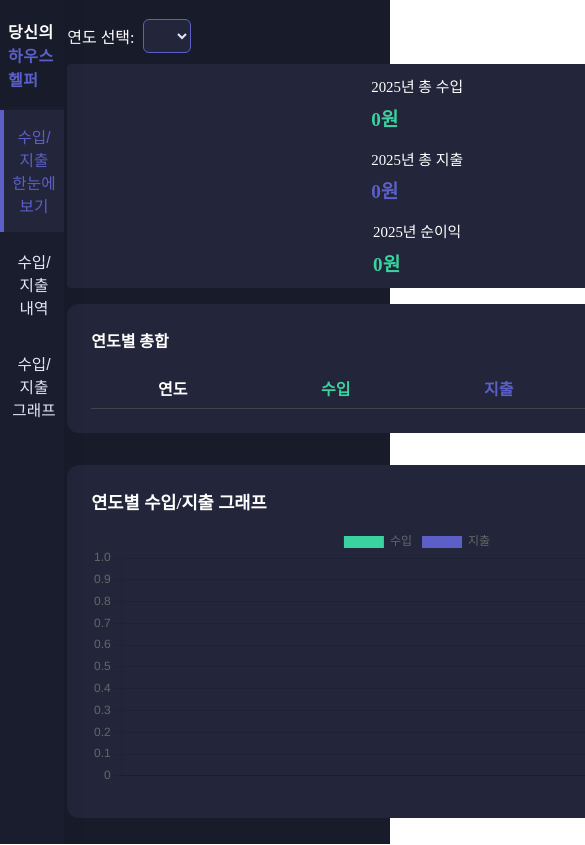
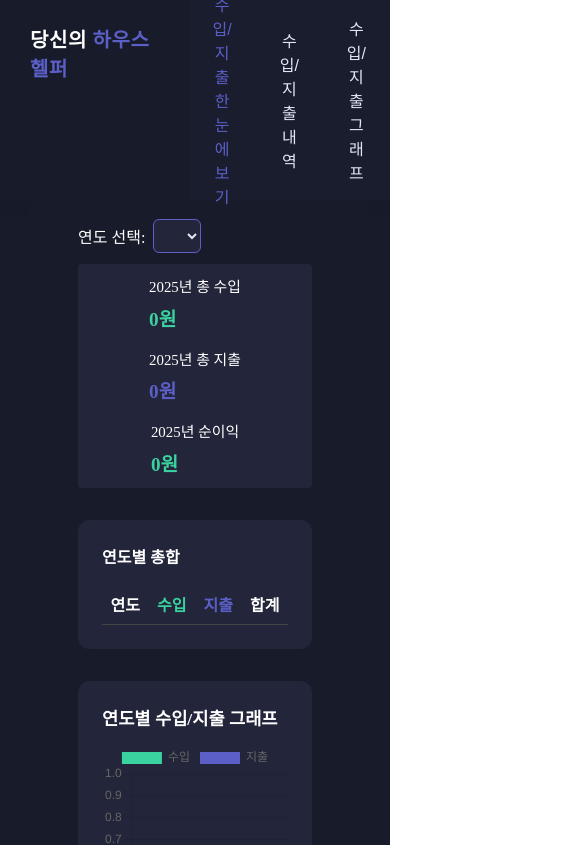
Before and after one commit to uranny/YourHouseHelper, a React (Vite) app: page / in a window 390 px wide. Shown: the top 845 px of the page, 585 px wide, since content can reach past the window. Built offline with nearby package versions, Linux system fonts and the light colour scheme.

Commit message:
fix : 반응형 ui 추가

```diff
--- a/index.html
+++ b/index.html
@@ -6,7 +6,7 @@
     <meta name="viewport" content="width=device-width, initial-scale=1.0" />
     <title>당신의 하우스 헬퍼</title>
     <style>
-      body {
+      body, #root {
         margin: 0;
       }
     </style>
--- a/src/App.jsx
+++ b/src/App.jsx
@@ -1,14 +1,25 @@
 import React from 'react';
+// 스타일 컴포넌트 임포트
 import * as S from './styled';
+// 상단 바 컴포넌트
 import TopBar from './components/TopBar/TopBar';
+// 총 수입/지출/합계 박스
 import TotalBox from './components/TotalBox/TotalBox';
+// 수입/지출 내역 입력 폼
 import RecordInput from './components/RecordInput/RecordInput';
+// 수입/지출 내역 테이블
 import RecordTable from './components/RecordTable/RecordTable';
+// 그래프 시각화 박스
 import GraphBox from './components/GraphBox/GraphBox';
+// 가계부 데이터 상태 및 로직 훅
 import { useAccountBook } from './hooks/useAccountBook';
+// 대시보드 요약 컴포넌트
 import DashboardSummary from './components/DashboardSummary/DashboardSummary';
+// 연도별 그래프 컴포넌트
 import YearlyGraph from './components/YearlyGraph/YearlyGraph';
+// 대시보드 하단 테이블
 import DashboardTable from './components/DashboardTable/DashboardTable';
+// Chart.js 등록 (그래프 그리기용)
 import {
   Chart as ChartJS,
   CategoryScale,
@@ -18,16 +29,18 @@ import {
   Tooltip,
   Legend
 } from 'chart.js';
+// 차트 요소 등록
 ChartJS.register(CategoryScale, LinearScale, BarElement, Title, Tooltip, Legend);
 
+// 수입/지출 카테고리 매핑 객체
 const CATEGORIES = {
   INCOME: '수입',
   EXPENSE: '지출',
 };
 
 function App() {
+  // useAccountBook 훅에서 모든 상태와 핸들러 불러오기
   const {
-    // 모든 상태와 핸들러, 데이터
     NAV_ITEMS, tab, setTab,
     selectedYear, setSelectedYear, selectedMonth, setSelectedMonth,
     yearRange, monthRange,
@@ -41,25 +54,27 @@ function App() {
     records,
   } = useAccountBook();
 
-  // UI만 남김 (기존과 동일)
+  // 실제 UI 렌더링
   return (
-    <S.Layout>
-      <S.Sidebar>
-        <S.SidebarLogo>당신의 <span style={{color:'#5b5fc7'}}>하우스 헬퍼</span></S.SidebarLogo>
-        <S.SidebarMenu>
+    <S.Layout> {/* 전체 레이아웃 */}
+      <S.Sidebar> {/* 사이드바 */}
+        <S.SidebarLogo>
+          당신의 <span style={{color:'#5b5fc7'}}>하우스 헬퍼</span>
+        </S.SidebarLogo>
+        <S.SidebarMenu> {/* 메뉴 목록 */}
           {NAV_ITEMS.map(item => (
             <S.SidebarItem key={item.key}>
-              <S.SidebarLink $active={tab===item.key} onClick={()=> setTab(item.key)}>
+              <S.SidebarLink $active={tab === item.key} onClick={() => setTab(item.key)}>
                 {item.label}
               </S.SidebarLink>
             </S.SidebarItem>
           ))}
         </S.SidebarMenu>
       </S.Sidebar>
-      <S.Main>
+      <S.Main> {/* 메인 영역 */}
         <S.MainContent>
-          {
-            tab !== 'dashboard' && (
+          {/* 대시보드 외의 탭일 때만 상단바 및 총합 박스 보여줌 */}
+          {tab !== 'dashboard' && (
             <>
               <TopBar
                 selectedYear={selectedYear}
@@ -74,14 +89,17 @@ function App() {
                 totalExpense={totalExpense}
                 totalNet={totalNet}
               />
-            </>)
-          }
+            </>
+          )}
 
+          {/* 대시보드 탭일 경우 */}
           {tab === 'dashboard' && (
             <>
               {/* 연도 선택 드롭다운 */}
               <S.DashboardYearSelectBar>
-                <label htmlFor="dashboard-year-select" style={{ color: '#fff', fontWeight: 500 }}>연도 선택:</label>
+                <label htmlFor="dashboard-year-select" style={{ color: '#fff', fontWeight: 500 }}>
+                  연도 선택:
+                </label>
                 <S.Select
                   id="dashboard-year-select"
                   value={dashboardYear}
@@ -92,12 +110,19 @@ function App() {
                   ))}
                 </S.Select>
               </S.DashboardYearSelectBar>
-              {/* 선택 연도 요약 */}
-              <DashboardSummary year={dashboardYear} income={getYearSummary(dashboardYear).income} expense={getYearSummary(dashboardYear).expense} net={getYearSummary(dashboardYear).net} />
-              {/* 연도별 총합 표 */}
-              <div style={{ background: '#23263a', borderRadius: 12, padding: '1.5em', marginBottom: '2em' }}>
+
+              {/* 선택된 연도에 대한 요약 박스 */}
+              <DashboardSummary
+                year={dashboardYear}
+                income={getYearSummary(dashboardYear).income}
+                expense={getYearSummary(dashboardYear).expense}
+                net={getYearSummary(dashboardYear).net}
+              />
+
+              {/* 연도별 총합 테이블 */}
+              <div style={{ background: '#23263a', borderRadius: 12, padding: '1.5em', marginBottom: '2em', overflowX: 'auto'  }}>
                 <div style={{ color: '#fff', fontWeight: 600, marginBottom: '1em' }}>연도별 총합</div>
-                <table style={{ width: '100%', color: '#fff', borderCollapse: 'collapse', fontSize: '1em' }}>
+                <table style={{ width: '100%', color: '#fff', borderCollapse: 'collapse', fontSize: '1em', overflowX: 'auto' }}>
                   <thead>
                     <tr style={{ borderBottom: '1px solid #444' }}>
                       <th style={{ padding: '0.5em' }}>연도</th>
@@ -110,23 +135,44 @@ function App() {
                     {yearlySummary.map(row => (
                       <tr key={row.year} style={{ borderBottom: '1px solid #333' }}>
                         <td style={{ padding: '0.5em', textAlign: 'center' }}>{row.year}</td>
-                        <td style={{ padding: '0.5em', textAlign: 'right', color: '#3ad29f' }}>{row.income.toLocaleString()}원</td>
-                        <td style={{ padding: '0.5em', textAlign: 'right', color: '#5b5fc7' }}>{row.expense.toLocaleString()}원</td>
-                        <td style={{ padding: '0.5em', textAlign: 'right', fontWeight: 600 }}>{row.net.toLocaleString()}원</td>
+                        <td style={{ padding: '0.5em', textAlign: 'right', color: '#3ad29f' }}>
+                          {row.income.toLocaleString()}원
+                        </td>
+                        <td style={{ padding: '0.5em', textAlign: 'right', color: '#5b5fc7' }}>
+                          {row.expense.toLocaleString()}원
+                        </td>
+                        <td style={{ padding: '0.5em', textAlign: 'right', fontWeight: 600 }}>
+                          {row.net.toLocaleString()}원
+                        </td>
                       </tr>
                     ))}
                   </tbody>
                 </table>
               </div>
+
+              {/* 연도별 수입/지출 그래프 */}
               <YearlyGraph data={totalGraphData} />
-              <DashboardTable records={records.filter(r => r.date && new Date(r.date).getFullYear() === dashboardYear && new Date(r.date).getMonth() + 1 === new Date().getMonth() + 1)} CATEGORIES={CATEGORIES} />
-              <div style={{display:'flex',justifyContent:'flex-end',marginTop:'1.5em'}}>
-                <S.Button onClick={()=>setTab('table')}>+ 수입/지출 내역 추가하기</S.Button>
+
+              {/* 해당 연도 + 이번 달 내역만 필터링해서 테이블로 출력 */}
+              <DashboardTable
+                records={records.filter(r =>
+                  r.date &&
+                  new Date(r.date).getFullYear() === dashboardYear &&
+                  new Date(r.date).getMonth() + 1 === new Date().getMonth() + 1
+                )}
+                CATEGORIES={CATEGORIES}
+              />
+
+              {/* 내역 추가 버튼 */}
+              <div style={{ display: 'flex', justifyContent: 'flex-end', marginTop: '1.5em' }}>
+                <S.Button onClick={() => setTab('table')}>+ 수입/지출 내역 추가하기</S.Button>
               </div>
             </>
           )}
+
+          {/* 내역 탭일 경우 */}
           {tab === 'table' && (
-            <div style={{width:'100%',maxWidth:'700px',margin:'0 auto'}}>
+            <div style={{margin: '0 auto' }}>
               <RecordInput
                 newRecord={newRecord}
                 setNewRecord={setNewRecord}
@@ -142,8 +188,11 @@ function App() {
               />
             </div>
           )}
+
+          {/* 그래프 탭일 경우 */}
           {tab === 'total-graph' && (
-            <div style={{width:'100%',maxWidth:'700px',margin:'0 auto',}}>
+            <div style={{ margin: '0 auto' }}>
+              {/* 총합 그래프 */}
               <GraphBox
                 title="수입/지출 그래프"
                 color="#fff"
@@ -152,6 +201,7 @@ function App() {
                 setGraphView={setGraphView}
                 legend={true}
               />
+              {/* 수입 그래프 */}
               <GraphBox
                 title="수입 그래프"
                 color="#3ad29f"
@@ -160,6 +210,7 @@ function App() {
                 setGraphView={setGraphView}
                 legend={false}
               />
+              {/* 지출 그래프 */}
               <GraphBox
                 title="지출 그래프"
                 color="#5b5fc7"
--- a/src/components/DashboardSummary/styled.js
+++ b/src/components/DashboardSummary/styled.js
@@ -1,5 +1,6 @@
 import styled from 'styled-components';
 
+// DashboardSummary 스타일 설정
 export const SummaryBox = styled.div`
   display: flex;
   justify-content: space-around;
@@ -7,9 +8,9 @@ export const SummaryBox = styled.div`
   background: #23263a;
   border-radius: 12px;
   padding: 2em 1em;
-  margin-bottom: 1em;
+  margin-bottom: 2em;
   gap: 2em;
-  @media (max-width: 600px) {
+  @media (max-width: 1000px) {
     flex-direction: column;
     gap: 1em;
     padding: 1.2em 0.5em;
--- a/src/components/TopBar/TopBar.jsx
+++ b/src/components/TopBar/TopBar.jsx
@@ -3,7 +3,6 @@ import * as S from '../../styled';
 
 function TopBar({ selectedYear, selectedMonth, setSelectedYear, setSelectedMonth, yearRange, monthRange }) {
     return (
-    <>
         <S.TopBar>
             <S.Title>{selectedYear}년 {selectedMonth}월 가계부</S.Title>
             <div style={{display:'flex',alignItems:'flex-end',flexDirection:'column',gap:'0.5em'}}>
@@ -25,7 +24,6 @@ function TopBar({ selectedYear, selectedMonth, setSelectedYear, setSelectedMonth
                 </div>
             </div>
         </S.TopBar>
-        </>
     );
 }
 
--- a/src/components/TopBar/styled.js
+++ b/src/components/TopBar/styled.js
@@ -1,5 +1,6 @@
 import styled from 'styled-components';
 
+// TopBar 스타일 설정
 export const TopBar = styled.div`
     margin: 0 auto 1rem auto;
     display: flex;
--- a/src/components/TotalBox/TotalBox.jsx
+++ b/src/components/TotalBox/TotalBox.jsx
@@ -4,9 +4,9 @@ import * as S from './styled';
 function TotalBox({ totalIncome, totalExpense, totalNet }) {
     return (
         <S.Total>
-            <span style={{fontSize:'1.1em', fontWeight:500, paddingTop:'0.5em', paddingBottom:'0.5em'}}>수입 : <S.TotalValue style={{ color: '#3ad29f', fontWeight: 600 }}>{totalIncome.toLocaleString()}원</S.TotalValue></span>
-            <span style={{fontSize:'1.1em', fontWeight:500, paddingTop:'0.5em', paddingBottom:'0.5em'}}>지출 : <S.TotalValue style={{ color: '#5b5fc7', fontWeight: 600 }}>{totalExpense.toLocaleString()}원</S.TotalValue></span>
-            <span style={{fontSize:'1.1em', fontWeight:500, paddingTop:'0.5em', paddingBottom:'0.5em'}}>합계 : <S.TotalValue style={{ color: totalNet >= 0 ? '#3ad29f' : '#e74c3c', fontWeight: 700 }}>{totalNet.toLocaleString()}원</S.TotalValue></span>
+            <span style={{fontSize:'0.9em', fontWeight:700, paddingTop:'0.5em', paddingBottom:'0.5em'}}>수입 : <S.TotalValue style={{ color: '#3ad29f', fontWeight: 700 }}>{totalIncome.toLocaleString()}원</S.TotalValue></span>
+            <span style={{fontSize:'0.9em', fontWeight:700, paddingTop:'0.5em', paddingBottom:'0.5em'}}>지출 : <S.TotalValue style={{ color: '#5b5fc7', fontWeight: 700 }}>{totalExpense.toLocaleString()}원</S.TotalValue></span>
+            <span style={{fontSize:'0.9em', fontWeight:700, paddingTop:'0.5em', paddingBottom:'0.5em'}}>합계 : <S.TotalValue style={{ color: totalNet >= 0 ? '#3ad29f' : '#e74c3c', fontWeight: 700 }}>{totalNet.toLocaleString()}원</S.TotalValue></span>
         </S.Total>
     );
 }
--- a/src/hooks/useAccountBook.js
+++ b/src/hooks/useAccountBook.js
@@ -1,19 +1,29 @@
 import { useMemo, useState, useEffect } from 'react';
 
+// 가계부 데이터를 관리하는 커스텀 훅
 export function useAccountBook() {
-    const now = new Date();
-    // 연/월 선택
+    const now = new Date(); // 현재 시각 기준 날짜 객체 생성
+
+    // 선택된 연도와 월 (기본값: 현재 연도/월)
     const [selectedYear, setSelectedYear] = useState(now.getFullYear());
-    const [selectedMonth, setSelectedMonth] = useState(now.getMonth() + 1);
+    const [selectedMonth, setSelectedMonth] = useState(now.getMonth() + 1); // JS 월은 0~11
+
+    // 연도 선택 범위: 현재 연도를 기준으로 -25년부터 +0년까지 총 26개
     const yearRange = Array.from({ length: 26 }, (_, i) => now.getFullYear() - 25 + i);
+
+    // 월 선택 범위: 1~12월
     const monthRange = Array.from({ length: 12 }, (_, i) => i + 1);
-    // 대시보드 연도
+
+    // 대시보드에서 선택된 연도 (기본값: 현재 연도)
     const [dashboardYear, setDashboardYear] = useState(now.getFullYear());
-    // 탭
+
+    // 현재 탭 상태 (기본값: dashboard)
     const [tab, setTab] = useState('dashboard');
-    // 그래프 뷰
+
+    // 그래프에서 보여줄 단위 (year, month, day 중 선택)
     const [graphView, setGraphView] = useState('year');
-    // 로컬스토리지에서 불러오기 (최초 1회)
+
+    // 로컬스토리지에서 데이터 가져오기 (에러 시 빈 배열 반환)
     const getLocalRecords = () => {
         try {
             const data = localStorage.getItem('accountbook-records');
@@ -22,51 +32,64 @@ export function useAccountBook() {
             return [];
         }
     };
+
+    // 기록 배열 상태 (로컬스토리지에서 초기화)
     const [records, setRecords] = useState(getLocalRecords());
-    // 새 내역
+
+    // 새 내역을 입력할 때 사용하는 상태 (입력 폼 용도)
     const [newRecord, setNewRecord] = useState({ category: 'EXPENSE', amount: '', description: '', date: '' });
-    // 내역 추가
+
+    // 새 내역 추가 핸들러
     const handleAddRecord = () => {
-        if (!newRecord.amount || !newRecord.date) return;
-        setRecords(prev => [...prev, { ...newRecord, amount: Number(newRecord.amount) }]);
-        setNewRecord({ category: 'EXPENSE', amount: '', description: '', date: '' });
+        if (!newRecord.amount || !newRecord.date) return; // 금액 또는 날짜가 없으면 무시
+        setRecords(prev => [...prev, { ...newRecord, amount: Number(newRecord.amount) }]); // 금액 숫자형으로 추가
+        setNewRecord({ category: 'EXPENSE', amount: '', description: '', date: '' }); // 입력 초기화
     };
-    // 내역 수정
+
+    // 기존 내역 수정 핸들러
     const handleEditRecord = (index, newData) => {
         if (!newData) return;
-        const filteredRecords = getFilteredRecords();
-        const target = filteredRecords[index];
+        const filteredRecords = getFilteredRecords(); // 현재 필터링된 내역 가져오기
+        const target = filteredRecords[index]; // 수정 대상
         if (!target) return;
-        setRecords(records => records.map(r =>
+        setRecords(records =>
+            records.map(r =>
                 (r === target ? { ...r, ...newData, amount: Number(newData.amount) } : r)
-        ));
+            )
+        );
     };
-    // 내역 삭제
+
+    // 기존 내역 삭제 핸들러
     const handleDeleteRecord = (index) => {
         const filteredRecords = getFilteredRecords();
-        const target = filteredRecords[index];
+        const target = filteredRecords[index]; // 삭제 대상
         if (!target) return;
-        if (!window.confirm('정말 삭제하시겠습니까?')) return;
-        setRecords(records => records.filter(r => r !== target));
+        if (!window.confirm('정말 삭제하시겠습니까?')) return; // 사용자 확인
+        setRecords(records => records.filter(r => r !== target)); // 대상 삭제
     };
-    // records가 바뀔 때마다 로컬스토리지에 저장
+
+    // 기록이 바뀔 때마다 로컬스토리지에 자동 저장
     useEffect(() => {
         localStorage.setItem('accountbook-records', JSON.stringify(records));
     }, [records]);
-    // NAV_ITEMS
+
+    // 네비게이션 탭 항목들
     const NAV_ITEMS = [
         { key: 'dashboard', label: '수입/지출 한눈에 보기' },
         { key: 'table', label: '수입/지출 내역' },
         { key: 'total-graph', label: '수입/지출 그래프' },
     ];
-    // 필터링된 내역 (월별)
+
+    // 월별로 필터링된 내역 가져오기 (함수)
     const getFilteredRecords = () => records.filter(r => {
         const d = new Date(r.date);
         return d.getFullYear() === selectedYear && d.getMonth() + 1 === selectedMonth;
     });
+
+    // 월별 내역 필터링 (useMemo로 최적화)
     const filteredRecords = useMemo(getFilteredRecords, [records, selectedYear, selectedMonth]);
 
-    // 월별 내역 필터링
+    // 위와 동일한 기능 (중복 최적화 구조 – 나중에 통합 가능)
     const filteredRecordsMemo = useMemo(() => {
         return records.filter(r => {
             const d = new Date(r.date);
@@ -74,7 +97,7 @@ export function useAccountBook() {
         });
     }, [records, selectedYear, selectedMonth]);
 
-    // 월별 합계
+    // 현재 월의 총 수입, 지출, 순이익 계산
     const { totalIncome, totalExpense, totalNet } = useMemo(() => {
         let totalIncome = 0, totalExpense = 0;
         filteredRecordsMemo.forEach(r => {
@@ -84,21 +107,23 @@ export function useAccountBook() {
         return { totalIncome, totalExpense, totalNet: totalIncome - totalExpense };
     }, [filteredRecordsMemo]);
 
-    // 월별 집계 (그래프용)
+    // 전체 기록을 월 단위로 집계
     const monthlyStats = useMemo(() => {
         const stats = {};
         records.forEach(r => {
             if (!r.date) return;
-        const ym = r.date.slice(0, 7);
+            const ym = r.date.slice(0, 7); // yyyy-mm
             if (!stats[ym]) stats[ym] = { income: 0, expense: 0 };
             if (r.category === 'INCOME') stats[ym].income += Number(r.amount) || 0;
             else stats[ym].expense += Number(r.amount) || 0;
         });
         return stats;
     }, [records]);
+
+    // 월 정렬 (그래프용 라벨)
     const months = Object.keys(monthlyStats).sort();
 
-    // 연/월별 그래프 데이터 생성
+    // 연도별 라벨 리스트 생성
     const yearLabels = useMemo(() => {
         const years = {};
         records.forEach(r => {
@@ -110,6 +135,8 @@ export function useAccountBook() {
         });
         return Object.keys(years).sort();
     }, [records]);
+
+    // 연도별 수입/지출 합계
     const yearStats = useMemo(() => {
         const stats = {};
         records.forEach(r => {
@@ -121,14 +148,16 @@ export function useAccountBook() {
         });
         return stats;
     }, [records]);
-    // 연도별 요약 배열 (표용)
+
+    // 연도별 요약 데이터를 배열로 구성 (표 용도)
     const yearlySummary = useMemo(() => yearLabels.map(y => ({
         year: Number(y),
         income: yearStats[y]?.income || 0,
         expense: yearStats[y]?.expense || 0,
         net: (yearStats[y]?.income || 0) - (yearStats[y]?.expense || 0),
     })), [yearLabels, yearStats]);
-    // 특정 연도 요약
+
+    // 특정 연도 요약 반환
     const getYearSummary = (year) => {
         const y = String(year);
         return {
@@ -137,7 +166,8 @@ export function useAccountBook() {
             net: (yearStats[y]?.income || 0) - (yearStats[y]?.expense || 0),
         };
     };
-    // 특정 연/월 요약
+
+    // 특정 연/월 요약 반환
     const getMonthSummary = (year, month) => {
         let income = 0, expense = 0;
         records.forEach(r => {
@@ -151,7 +181,7 @@ export function useAccountBook() {
         return { income, expense, net: income - expense };
     };
 
-    // 일별 집계
+    // 날짜별 라벨 생성 (일 단위)
     const dayLabels = useMemo(() => {
         const days = {};
         records.forEach(r => {
@@ -163,6 +193,8 @@ export function useAccountBook() {
         });
         return Object.keys(days).sort();
     }, [records]);
+
+    // 날짜별 집계
     const dayStats = useMemo(() => {
         const stats = {};
         records.forEach(r => {
@@ -175,7 +207,7 @@ export function useAccountBook() {
         return stats;
     }, [records]);
 
-    // 그래프 단위별 데이터에서 현재 선택된 연/월에 해당하는 데이터만 필터링 (일별/월별)
+    // 현재 그래프 보기 설정에 따라 일별 라벨 필터링
     const filteredDayLabels = useMemo(() => {
         if (graphView !== 'day') return dayLabels;
         return dayLabels.filter(d => {
@@ -183,6 +215,8 @@ export function useAccountBook() {
             return date.getFullYear() === selectedYear && date.getMonth() + 1 === selectedMonth;
         });
     }, [dayLabels, graphView, selectedYear, selectedMonth]);
+
+    // 월별 라벨 필터링
     const filteredMonthLabels = useMemo(() => {
         if (graphView !== 'month') return months;
         return months.filter(m => {
@@ -191,65 +225,55 @@ export function useAccountBook() {
         });
     }, [months, graphView, selectedYear]);
 
-    // 그래프 데이터 (필터 적용)
+    // 수입 그래프 데이터
     const incomeGraphData = useMemo(() => graphView === 'year' ? {
         labels: yearLabels,
-        datasets: [
-        {
+        datasets: [{
             label: '수입',
             data: yearLabels.map(y => yearStats[y]?.income || 0),
             backgroundColor: '#3ad29f',
-        },
-        ],
+        }],
     } : graphView === 'month' ? {
         labels: filteredMonthLabels,
-        datasets: [
-        {
+        datasets: [{
             label: '수입',
             data: filteredMonthLabels.map(m => monthlyStats[m]?.income || 0),
             backgroundColor: '#3ad29f',
-        },
-        ],
+        }],
     } : {
         labels: filteredDayLabels,
-        datasets: [
-        {
+        datasets: [{
             label: '수입',
             data: filteredDayLabels.map(d => dayStats[d]?.income || 0),
             backgroundColor: '#3ad29f',
-        },
-        ],
+        }],
     }, [graphView, yearLabels, yearStats, filteredMonthLabels, monthlyStats, filteredDayLabels, dayStats]);
 
+    // 지출 그래프 데이터
     const expenseGraphData = useMemo(() => graphView === 'year' ? {
         labels: yearLabels,
-        datasets: [
-        {
+        datasets: [{
             label: '지출',
             data: yearLabels.map(y => yearStats[y]?.expense || 0),
             backgroundColor: '#5b5fc7',
-        },
-        ],
+        }],
     } : graphView === 'month' ? {
         labels: filteredMonthLabels,
-        datasets: [
-        {
+        datasets: [{
             label: '지출',
             data: filteredMonthLabels.map(m => monthlyStats[m]?.expense || 0),
             backgroundColor: '#5b5fc7',
-        },
-        ],
+        }],
     } : {
         labels: filteredDayLabels,
-        datasets: [
-        {
+        datasets: [{
             label: '지출',
             data: filteredDayLabels.map(d => dayStats[d]?.expense || 0),
             backgroundColor: '#5b5fc7',
-        },
-        ],
+        }],
     }, [graphView, yearLabels, yearStats, filteredMonthLabels, monthlyStats, filteredDayLabels, dayStats]);
 
+    // 수입/지출 그래프 데이터 통합
     const totalGraphData = useMemo(() => graphView === 'year' ? {
         labels: yearLabels,
         datasets: [
@@ -294,6 +318,7 @@ export function useAccountBook() {
         ],
     }, [graphView, yearLabels, yearStats, filteredMonthLabels, monthlyStats, filteredDayLabels, dayStats]);
 
+    // 훅에서 반환하는 상태 및 함수들
     return {
         NAV_ITEMS, tab, setTab,
         selectedYear, setSelectedYear, selectedMonth, setSelectedMonth,
--- a/src/styled.js
+++ b/src/styled.js
@@ -1,7 +1,9 @@
 import styled from 'styled-components';
 
+// App.jsx스타일 설정
 export const Wrapper = styled.div`
   min-height: 100vh;
+  min-width: 1000px;
   box-sizing: border-box;
   display: flex;
   flex-direction: column;
@@ -9,6 +11,7 @@ export const Wrapper = styled.div`
   background: #181c2a;
   color: #e3e6f3;
   font-family: 'Apple SD Gothic Neo', 'Malgun Gothic', 'Nanum Gothic', Arial, sans-serif;
+  overflow-x: auto;
 `;
 export const TopBar = styled.div`
   margin: 0 auto 1rem auto;
@@ -186,6 +189,10 @@ export const Layout = styled.div`
   display: flex;
   height : 100vh;
   background: #181c2a;
+  @media (max-width: 1000px) {
+    width: 100vw;
+    flex-direction : column;
+  }
 `;
 export const Sidebar = styled.nav`
   width: 240px;
@@ -197,11 +204,11 @@ export const Sidebar = styled.nav`
   padding: 0 0 2em 0;
   box-shadow: 2px 0 16px 0 #181c2a44;
   position: relative;
-  z-index: 10;
-  @media (max-width: 800px) {
-    width: 64px;
-    min-width: 64px;
+  @media (max-width: 1000px) {
+    width: 100%;
+    height : 200px;
     padding: 0;
+    flex-direction: row;
   }
 `;
 export const SidebarLogo = styled.div`
@@ -212,24 +219,34 @@ export const SidebarLogo = styled.div`
   letter-spacing: 0.03em;
   background: #181c2a;
   text-align: left;
-  @media (max-width: 800px) {
-    font-size: 1em;
-    padding: 1.2em 0.5em 1em 0.5em;
+  @media (max-width: 1000px) {
+    font-size: 1.25em;
+    font-weight: 700;
+    padding: 1.2em 1.5em 1.2em 1.5em;
   }
 `;
 export const SidebarMenu = styled.ul`
   list-style: none;
   padding: 0;
   margin: 0;
-  flex: 1;
+  @media (max-width: 1000px) {
+    flex-direction: row;
+    flex: 1;
+    display: flex;
+    justify-content: center;
+    align-items: center;
+  }
 `;
 export const SidebarItem = styled.li`
+  flex : 1;
   margin: 0.2em 0;
 `;
 export const SidebarLink = styled.button`
   width: 100%;
   display: flex;
   align-items: center;
+  justify-content: flex-start;
+  text-align: left;
   gap: 0.9em;
   background: ${({ $active }) => $active ? '#23263a' : 'none'};
   color: ${({ $active }) => $active ? '#5b5fc7' : '#e3e6f3'};
@@ -245,10 +262,13 @@ export const SidebarLink = styled.button`
     background: #23263a;
     color: #5b5fc7;
   }
-  @media (max-width: 800px) {
-    padding: 0.95em 0.5em 0.95em 0.5em;
-    font-size: 0.98em;
+  @media (max-width: 1000px) {
+    padding: 1.2em 1.5em 1.2em 1.5em;
+    font-size: 1em;
+    border-left: none;
+    background: none;
     justify-content: center;
+    text-align: center;
   }
 `;
 export const Main = styled.main`
@@ -259,21 +279,22 @@ export const Main = styled.main`
   align-items: stretch;
   background: #181c2a;
   padding: 0 0 2em 0;
-  @media (max-width: 800px) {
+  @media (max-width: 1000px) {
     padding: 0 0 1em 0;
   }
 `;
 export const MainContent = styled.div`
-  min-width: 700px;
-  max-width: 700px;
+  min-width: 60vw;
+  max-width: 60vw;
   margin: 0 auto;
   padding: 2.5em 2em 0 2em;
   height: 100%;
   overflow-y: auto;
-  scrollbar-width: none; /* Firefox */
-  -ms-overflow-style: none; /* IE, Edge */
+  overflow-x: auto;
+  scrollbar-width: none;
+  -ms-overflow-style: none;
   &::-webkit-scrollbar {
-    display: none; /* Chrome, Safari, Opera */
+    display: none;
   }
   @media (max-width: 600px) {
     padding: 1.2em 0.2em 0 0.2em;
```
Also changed, not shown: src/components/RecordInput/styled.js (+10 -0 lines), src/components/TotalBox/styled.js (+6 -1 lines). Lines whose indentation alone changed are shown as unchanged.
